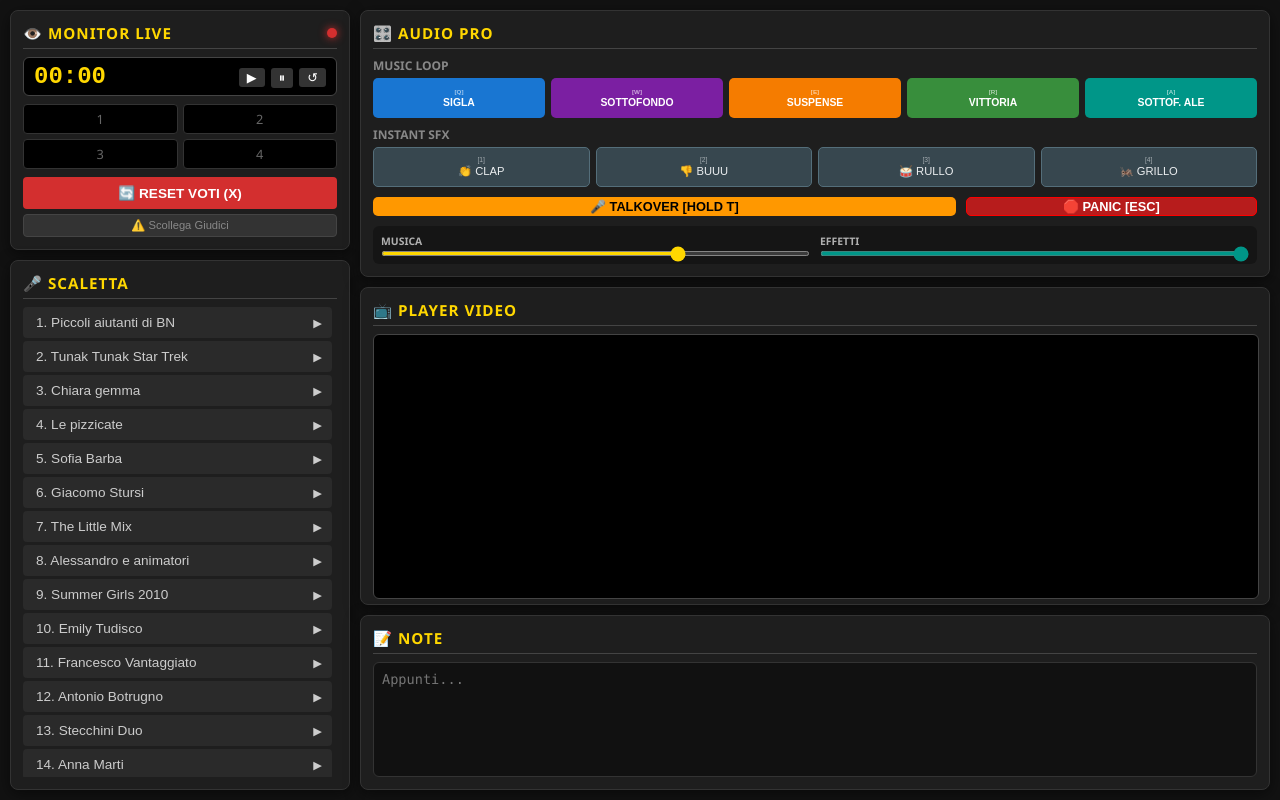
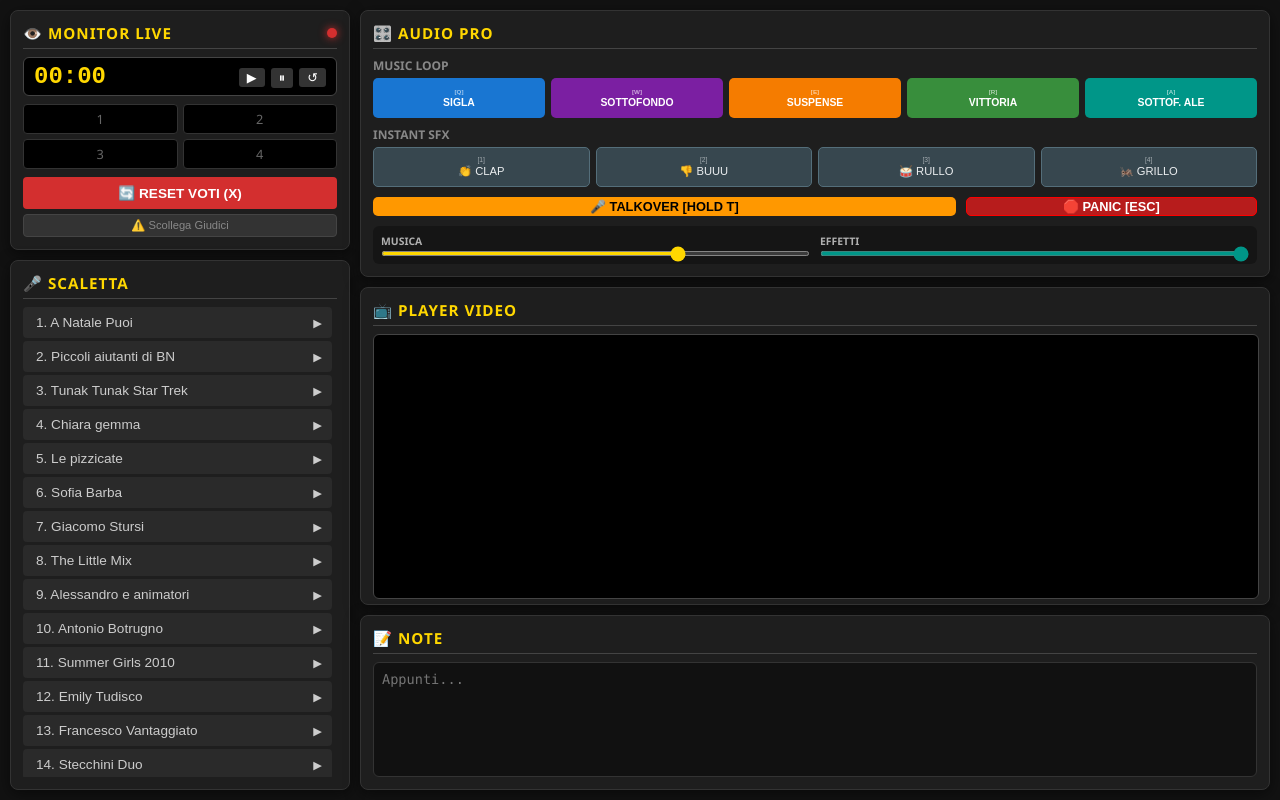
Before and after one commit to Kevinthehacker/talent-show, a website: page public/regia.html in a window 1280 px wide. Drawn offline with nearby package versions, Linux system fonts and the light colour scheme; no server answers.

Commit message:
Add new songs to the playlist

```diff
--- a/public/regia.html
+++ b/public/regia.html
@@ -240,20 +240,22 @@
     <script>
         // --- 1. CONFIGURAZIONE PLAYLIST ---
         const playlist = [
-            { nome: "1. Piccoli aiutanti di BN", id: "yogiJpFmuAA" },
-            { nome: "2. Tunak Tunak Star Trek",  id: "_NthoWFFZOU" },
-            { nome: "3. Chiara gemma",           id: "dSWhxDeMJaA" },
-            { nome: "4. Le pizzicate",           id: "HkojXZkXATw" },
-            { nome: "5. Sofia Barba",            id: "fQ7Bt10jUfM" },
-            { nome: "6. Giacomo Stursi",         id: "3qTDEpO7k8s" },
-            { nome: "7. The Little Mix",         id: "1mAwbK9IN0g" },
-            { nome: "8. Alessandro e animatori", id: "TJCXKII26rg" },
-            { nome: "9. Summer Girls 2010",      id: "czWcyZRAMtk" },
-            { nome: "10. Emily Tudisco",         id: "YQsjQiq2-VM" },
-            { nome: "11. Francesco Vantaggiato", id: "" },
-            { nome: "12. Antonio Botrugno",      id: "GCR5ujxheQg" },
-            { nome: "13. Stecchini Duo",         id: "wOxgZCoXRiQ" },
-            { nome: "14. Anna Marti",            id: "Kwx-3ihxiCQ" }
+            { nome: "1. A Natale Puoi", id: "IIIGrh2IW70" },
+            { nome: "2. Piccoli aiutanti di BN", id: "yogiJpFmuAA" },
+            { nome: "3. Tunak Tunak Star Trek",  id: "_NthoWFFZOU" },
+            { nome: "4. Chiara gemma",           id: "dSWhxDeMJaA" },
+            { nome: "5. Le pizzicate",           id: "HkojXZkXATw" },
+            { nome: "6. Sofia Barba",            id: "fQ7Bt10jUfM" },
+            { nome: "7. Giacomo Stursi",         id: "3qTDEpO7k8s" },
+            { nome: "8. The Little Mix",         id: "1mAwbK9IN0g" },
+            { nome: "9. Alessandro e animatori", id: "TJCXKII26rg" },
+            { nome: "10. Antonio Botrugno",      id: "GCR5ujxheQg" },
+            { nome: "11. Summer Girls 2010",      id: "czWcyZRAMtk" },
+            { nome: "12. Emily Tudisco",         id: "YQsjQiq2-VM" },
+            { nome: "13. Francesco Vantaggiato", id: "" },
+            { nome: "14. Stecchini Duo",         id: "wOxgZCoXRiQ" },
+            { nome: "15. Judo Giuri",         id: "hKRUPYrAQoE" },
+            { nome: "16. Anna Marti",            id: "Kwx-3ihxiCQ" }
         ];
 
         // --- 2. GENERAZIONE LISTA ---
```
